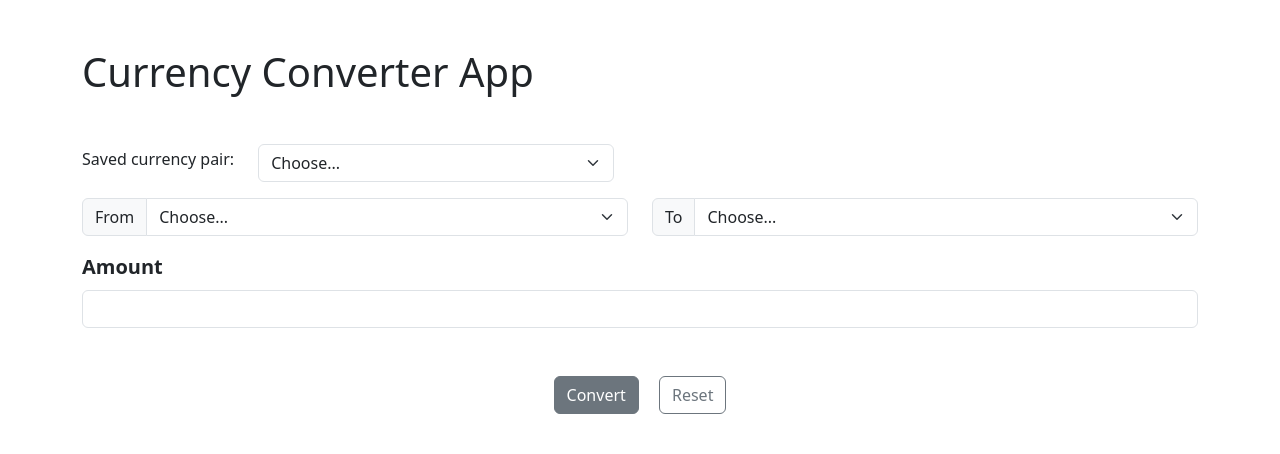
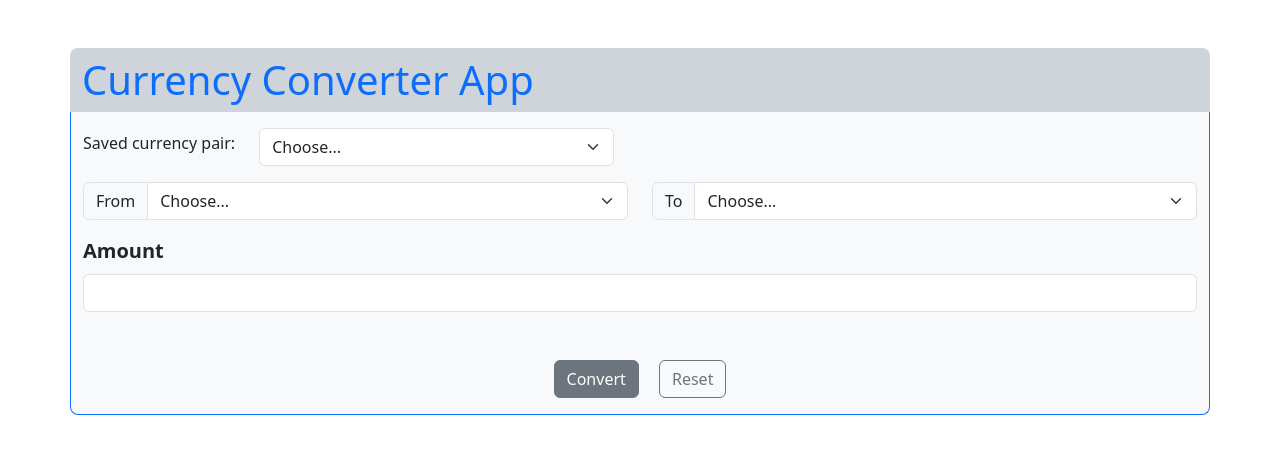
Before and after one commit to weilun320/26-Currency-Converter-App, a plain HTML site: page index.html in a window 1280 px wide. Drawn offline with nearby package versions, Linux system fonts and the light colour scheme.

Commit message:
Make changes to styling

```diff
--- a/index.html
+++ b/index.html
@@ -13,11 +13,11 @@
 
 <body>
   <div class="p-3 p-lg-5">
-    <div class="container">
-      <div class="mb-5">
-        <h1>Currency Converter App</h1>
-      </div>
-      <div class="row align-items-center mb-3">
+    <div class="container bg-dark-subtle rounded-top-3">
+      <h1 class="text-primary py-2 m-0">Currency Converter App</h1>
+    </div>
+    <div class="container border border-top-0 border-primary bg-light rounded-bottom-3">
+      <div class="row align-items-center pt-3 mb-3">
         <div class="col-auto">
           <label class="form-label" for="saved-currency-pair">Saved currency pair:</label>
         </div>
@@ -53,7 +53,7 @@
       <div class="d-none text-center" id="result"></div>
       <div class="d-none text-center text-secondary mb-3" id="exchange-rate"></div>
       <div class="d-none text-center" id="save-remove-pair"></div>
-      <div class="text-center mt-5">
+      <div class="text-center mt-5 mb-3">
         <button type="button" class="me-2 btn btn-secondary" onclick="convertCurrency()">Convert</button>
         <button type="button" class="ms-2 btn btn-outline-secondary" onclick="resetConversion()">Reset</button>
       </div>
```
